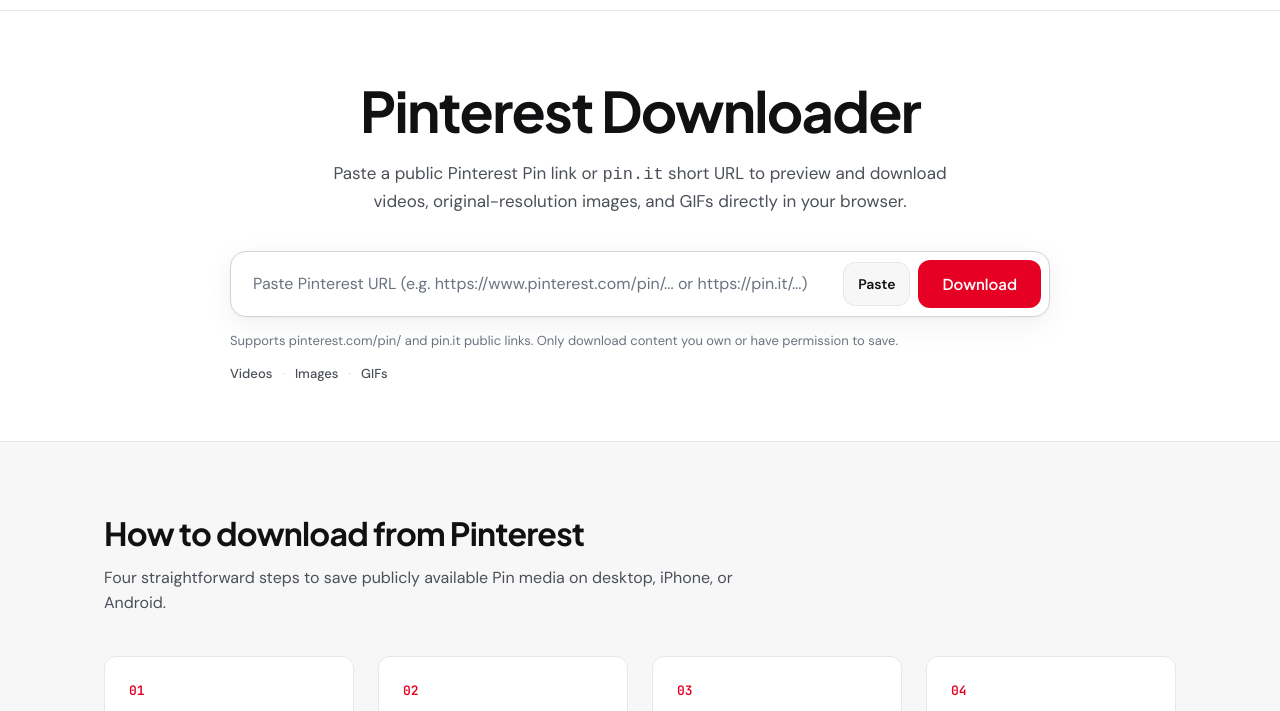
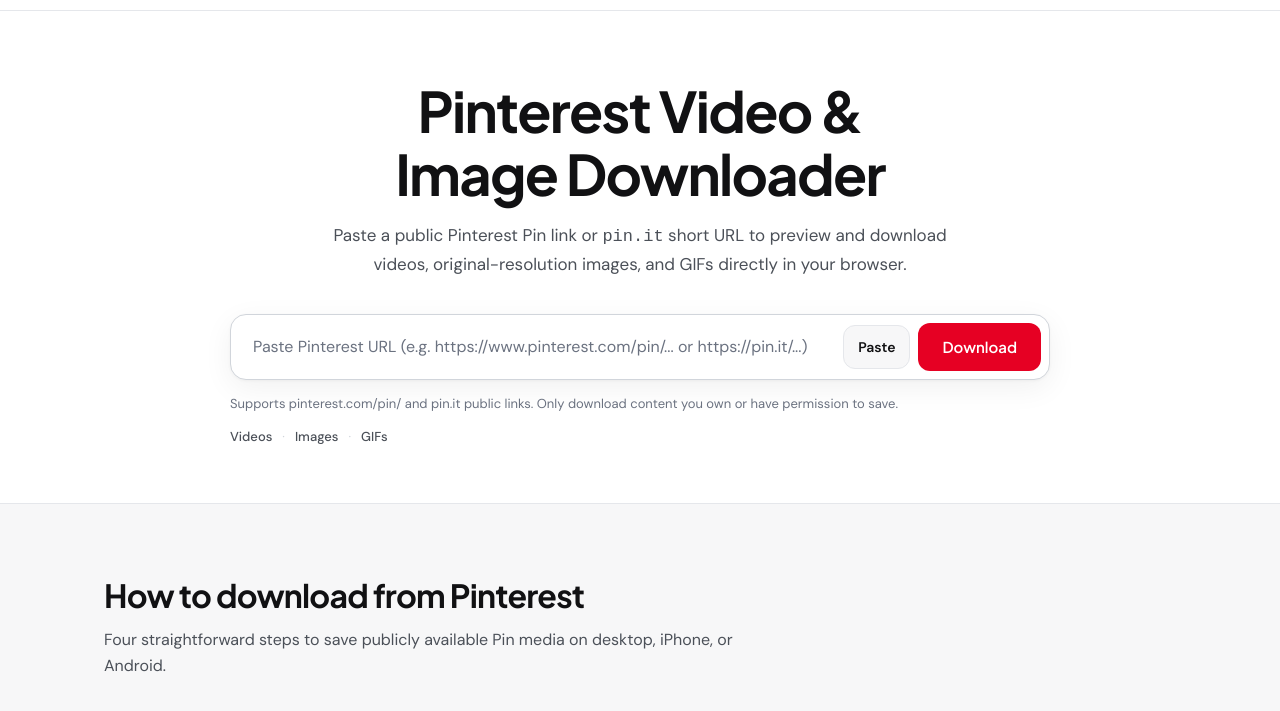
Before and after one commit to romitkr5539-lgtm/pinnew-v, a plain HTML site: page index.html in a window 1280 px wide. Shown: the part 57-768 px from the top of the page. Drawn offline with Linux system fonts and the light colour scheme.

Commit message:
Update index.html

```diff
--- a/index.html
+++ b/index.html
@@ -3,7 +3,7 @@
   <head>
     <meta charset="UTF-8" />
     <meta name="viewport" content="width=device-width, initial-scale=1.0" />
-    <title>Pinterest Downloader - Download Pinterest Videos, Images & GIFs</title>
+    <title>Pinviddl — Pinterest Video, Image &amp; GIF Downloader</title>
     <meta
       name="description"
       content="Download publicly accessible Pinterest videos, original-resolution images, and GIFs directly from any Pin URL with Pinviddl. Free, fast, and no account required."
@@ -14,7 +14,7 @@
 
     <!-- Open Graph -->
     <meta property="og:type" content="website" />
-    <meta property="og:site_name" content="Pinterest Downloader" />
+    <meta property="og:site_name" content="Pinviddl" />
     <meta property="og:url" content="https://pinviddl.com/" />
     <meta property="og:title" content="Pinviddl — Pinterest Video, Image &amp; GIF Downloader" />
     <meta
@@ -182,7 +182,7 @@
       <section class="hero-section" id="downloader">
         <div class="container">
           <div class="hero-content">
-            <h1 class="hero-title">Pinterest Downloader</h1>
+            <h1 class="hero-title">Pinterest Video &amp; Image Downloader</h1>
             <p class="hero-subtitle">
               Paste a public Pinterest Pin link or <code>pin.it</code> short URL to preview and download
               videos, original-resolution images, and GIFs directly in your browser.
```
